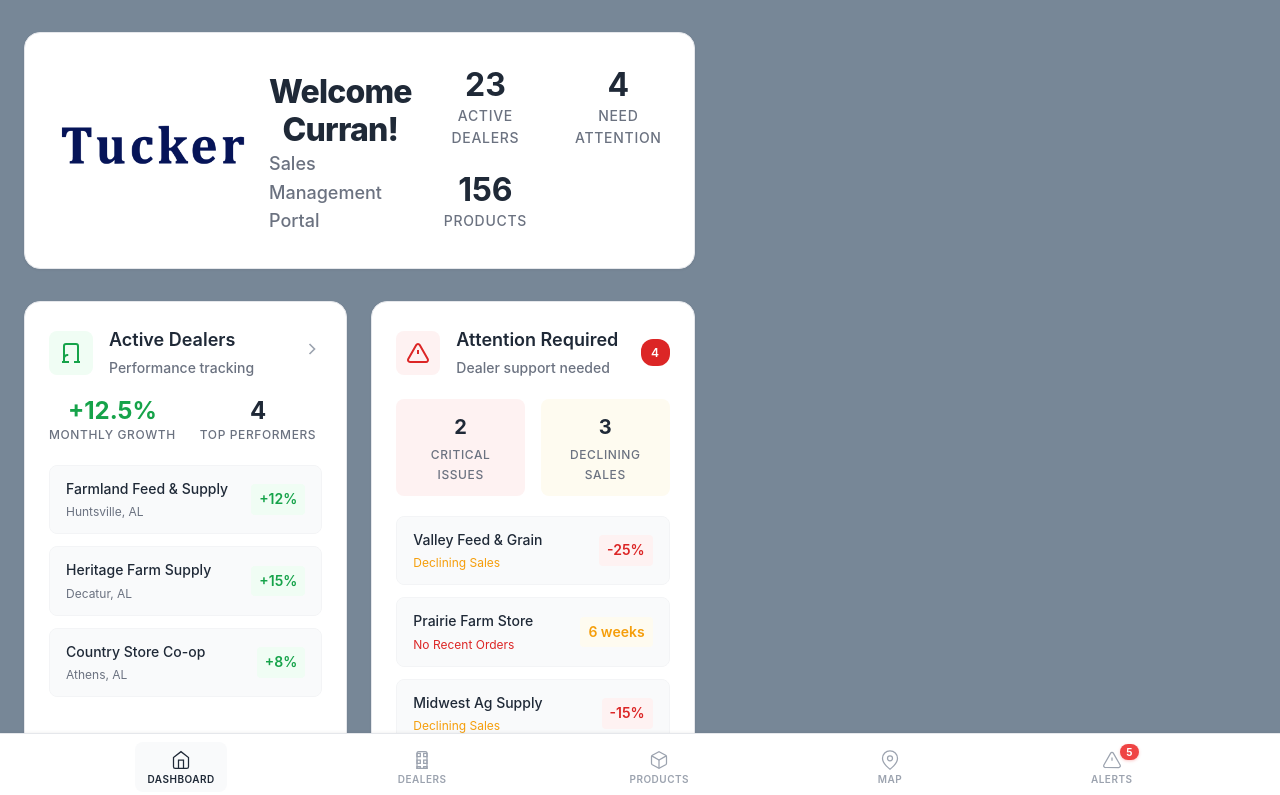
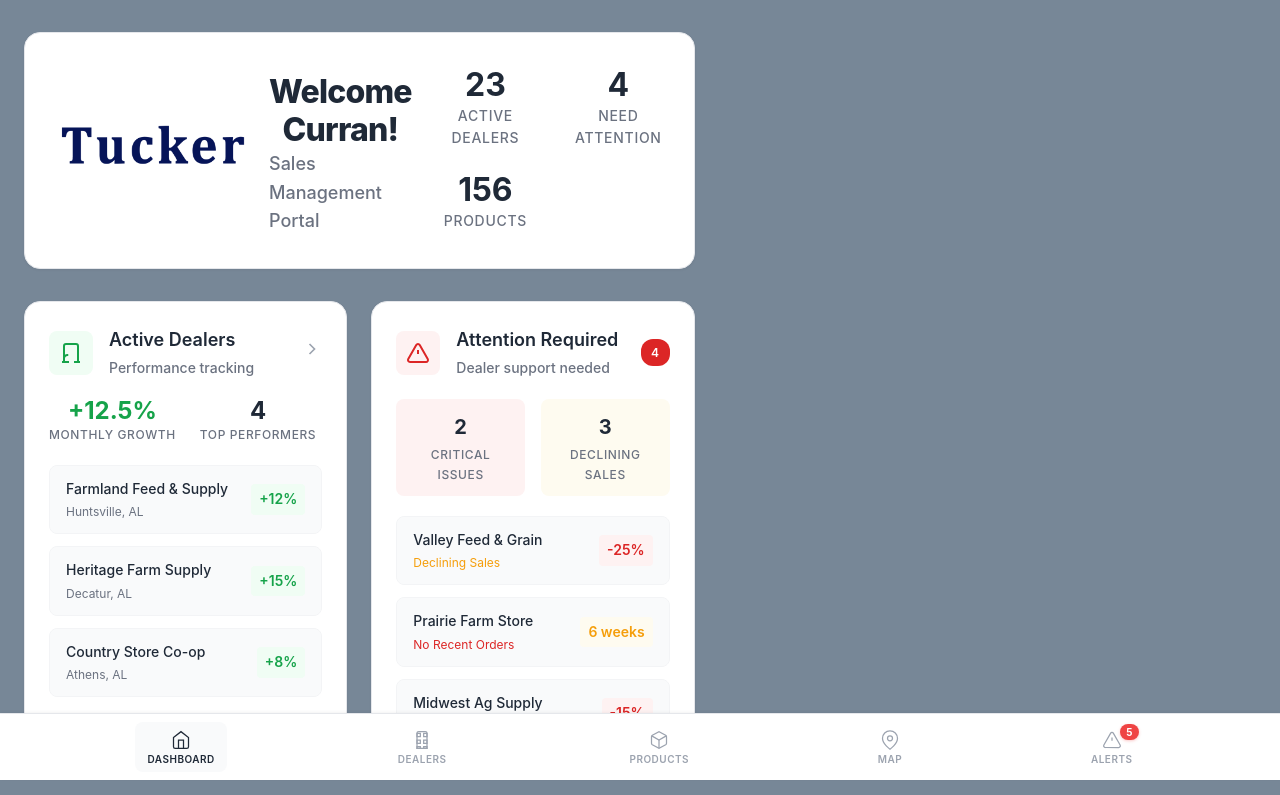
Before and after one commit to tuckermillingllc/sales-app, a Vue app in the folder sales-app-frontend/: page / in a window 1280 px wide. Shown: the top 795 px of the page. Built offline with nearby package versions, Linux system fonts and the light colour scheme.

Commit message:
push navbar up 20px

```diff
--- a/sales-app-frontend/src/components/BottomNavigation.vue
+++ b/sales-app-frontend/src/components/BottomNavigation.vue
@@ -86,7 +86,7 @@ const handleTabClick = (tab: string) => {
 <style scoped>
 .bottom-nav {
   position: fixed;
-  bottom: 0;
+  bottom: 20px;
   left: 0;
   right: 0;
   background: #ffffff;
```
